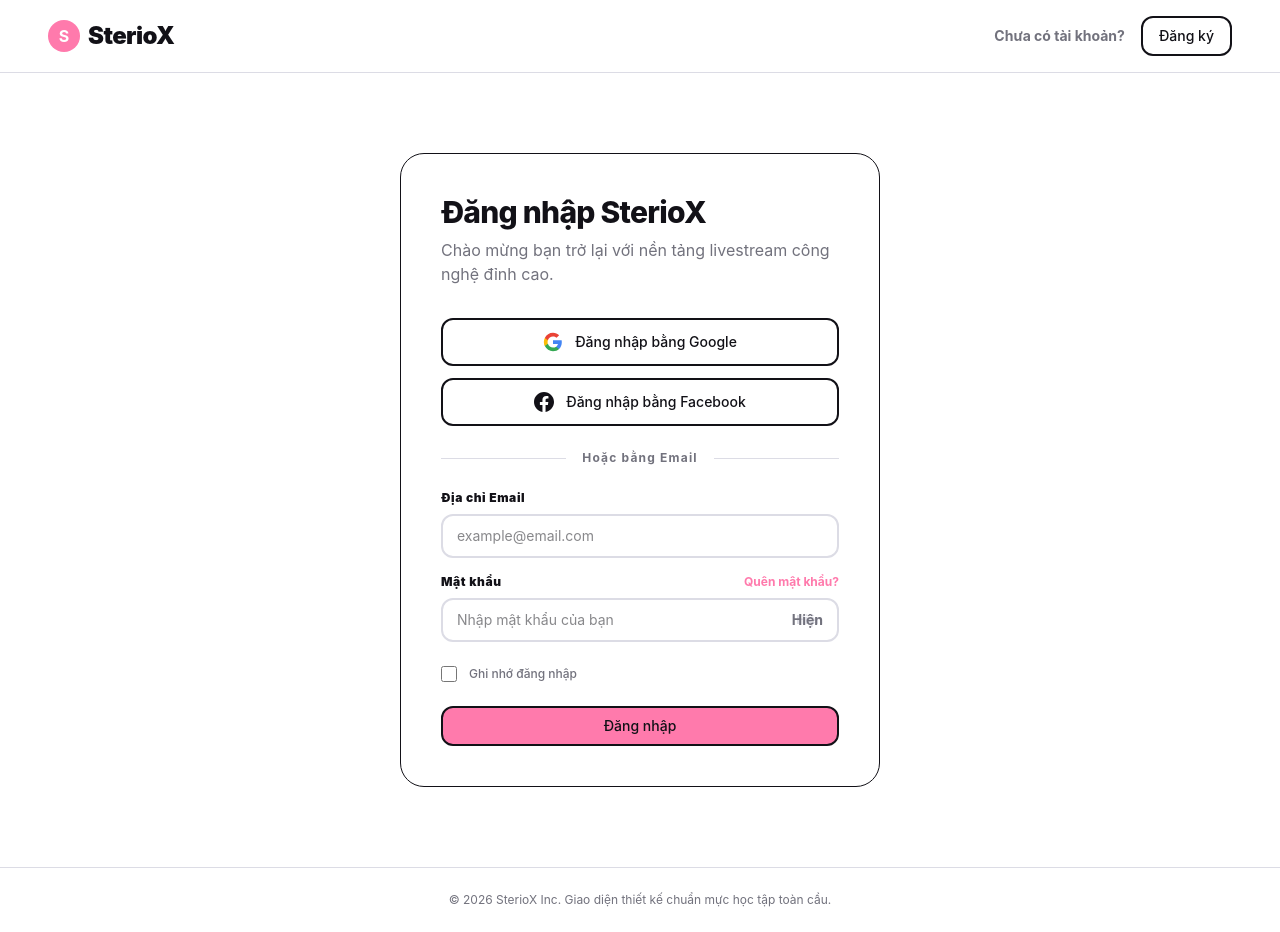
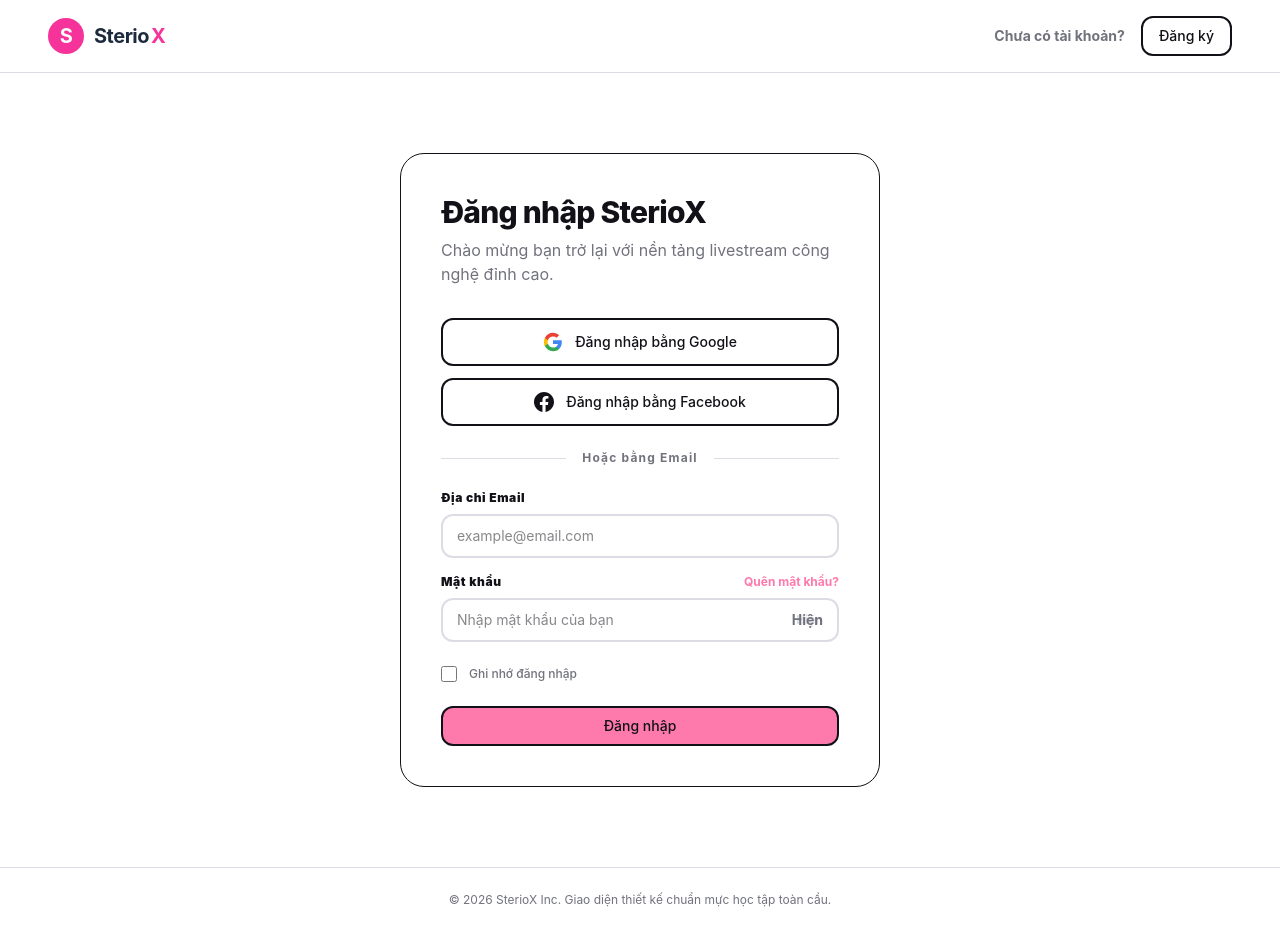
Before and after one commit to thlam05/SterioX, a React (Vite) app in the folder client/: page /login in a window 1280 px wide. Built offline with nearby package versions, Linux system fonts and the light colour scheme.

Commit message:
feature(client): update ui logo

```diff
--- a/client/src/components/ui/Logo.tsx
+++ b/client/src/components/ui/Logo.tsx
@@ -5,35 +5,24 @@
   size?: 'sm' | 'md' | 'lg';
 }
 
-export const Logo: React.FC<LogoProps> = ({ className = '', size = 'md' }) => {
-  const sizeClasses = {
-    sm: {
-      container: 'space-x-1.5',
-      badge: 'w-6 h-6 text-sm',
-      text: 'text-lg'
-    },
-    md: {
-      container: 'space-x-2',
-      badge: 'w-8 h-8 text-base',
-      text: 'text-2xl'
-    },
-    lg: {
-      container: 'space-x-3',
-      badge: 'w-11 h-11 text-xl',
-      text: 'text-4xl'
-    }
-  };
-
-  const currentSize = sizeClasses[size];
+export const Logo: React.FC<LogoProps> = () => {
 
   return (
-    <div className={`flex items-center cursor-pointer select-none font-sans ${currentSize.container} ${className}`}>
-      <div className={`${currentSize.badge} rounded-full bg-primary text-white font-bold flex items-center justify-center`}>
-        S
+    <div className="flex items-center gap-2.5 select-none group cursor-pointer">
+      <div className="flex items-center justify-center w-9 h-9 rounded-full bg-pink-500 transition-colors duration-200 group-hover:bg-pink-600">
+        <span className="text-white text-xl font-bold tracking-tight">
+          S
+        </span>
       </div>
-      <span className={`${currentSize.text} font-black tracking-tight text-foreground`}>
-        SterioX
-      </span>
+
+      <div className="flex items-center font-bold text-xl tracking-tight">
+        <span className="text-slate-800 transition-colors duration-200 group-hover:text-slate-900">
+          Sterio
+        </span>
+        <span className="text-pink-500 ml-0.5">
+          X
+        </span>
+      </div>
     </div>
   );
 };
```
